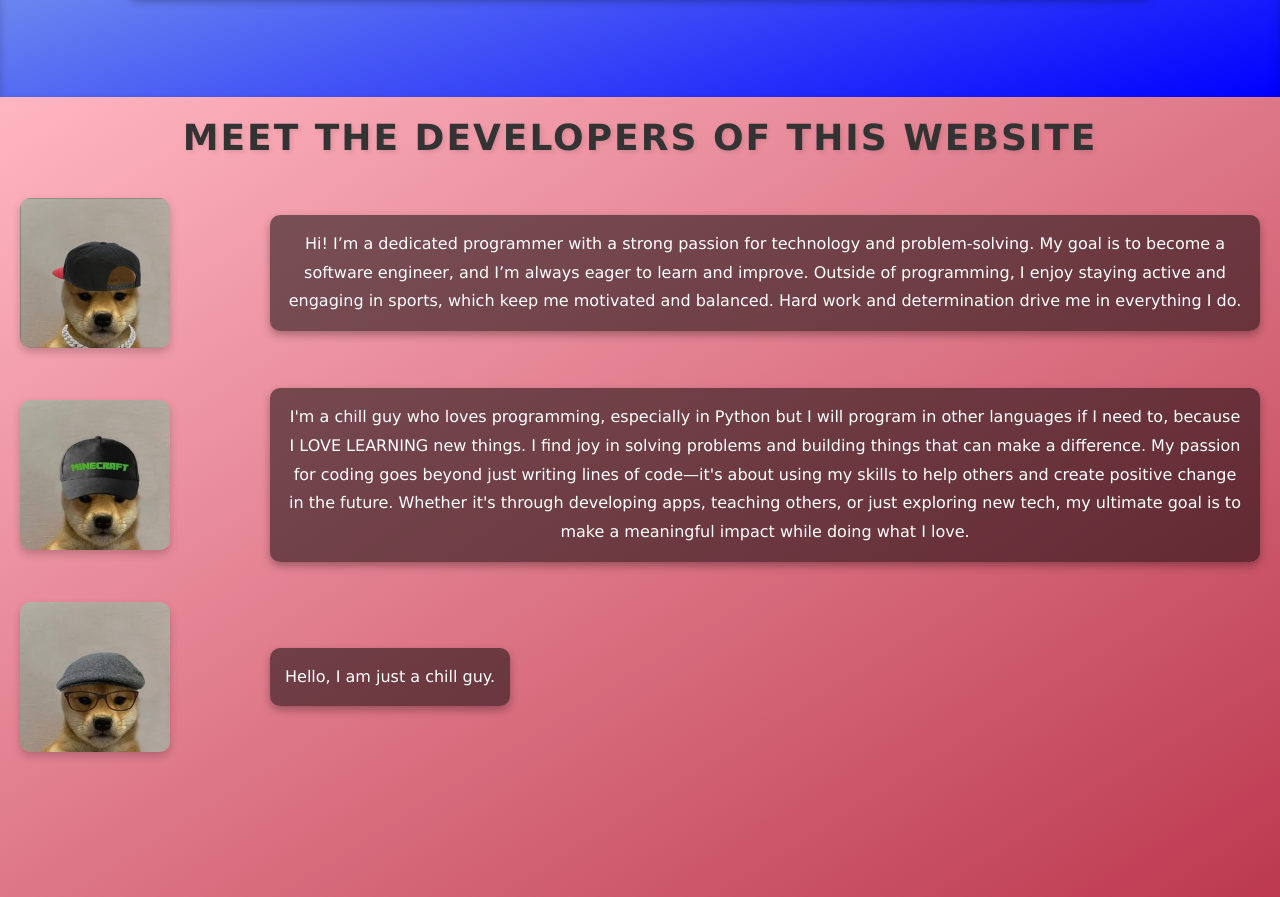
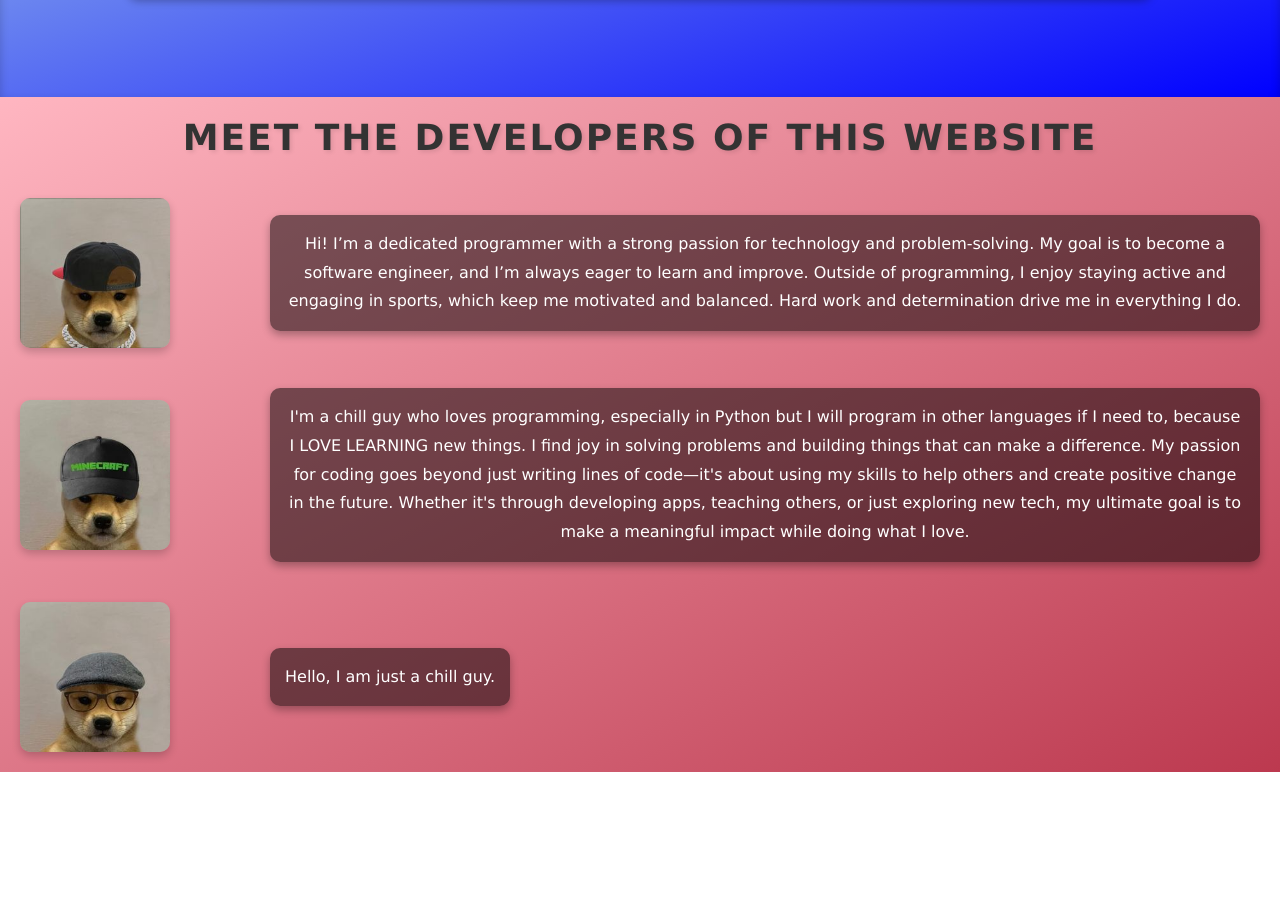
Before and after one commit to JoseGGonzales/PokePet, a plain HTML site: page index.html in a window 1280 px wide. Shown: the part 1223-2120 px from the top of the page. After the commit the page ends 1995 px from the top, so only its background shows below. Drawn offline with Linux system fonts and the light colour scheme; no server answers.

Commit message:
Fixed section 2 problem with height

```diff
--- a/index.html
+++ b/index.html
@@ -36,7 +36,7 @@
             <h1 class="section-titles">About Our Website</h1>
             <p class="about-text">The Pokémon Trainer Companion website is an interactive platform designed to provide users with a unique and engaging experience as virtual Pokémon trainers. This website allows users to select their favorite Pokémon, nurture them by feeding and caring for their needs, train them to enhance their abilities, and evolve them to unlock their full potential.</p>
         </section>
-        <section id="section2" style="height: 100vh; background: linear-gradient(to bottom right, lightpink, rgb(188, 57, 79)); ">
+        <section id="section2" style="height: 100%; background: linear-gradient(to bottom right, lightpink, rgb(188, 57, 79)); ">
             <h1 class="section-titles">Meet the Developers of this Website</h1>
             <div class="developer-info">
                 <img src="images/dog-hat.jpg" alt="dev photo" class="developer-photo">
```
